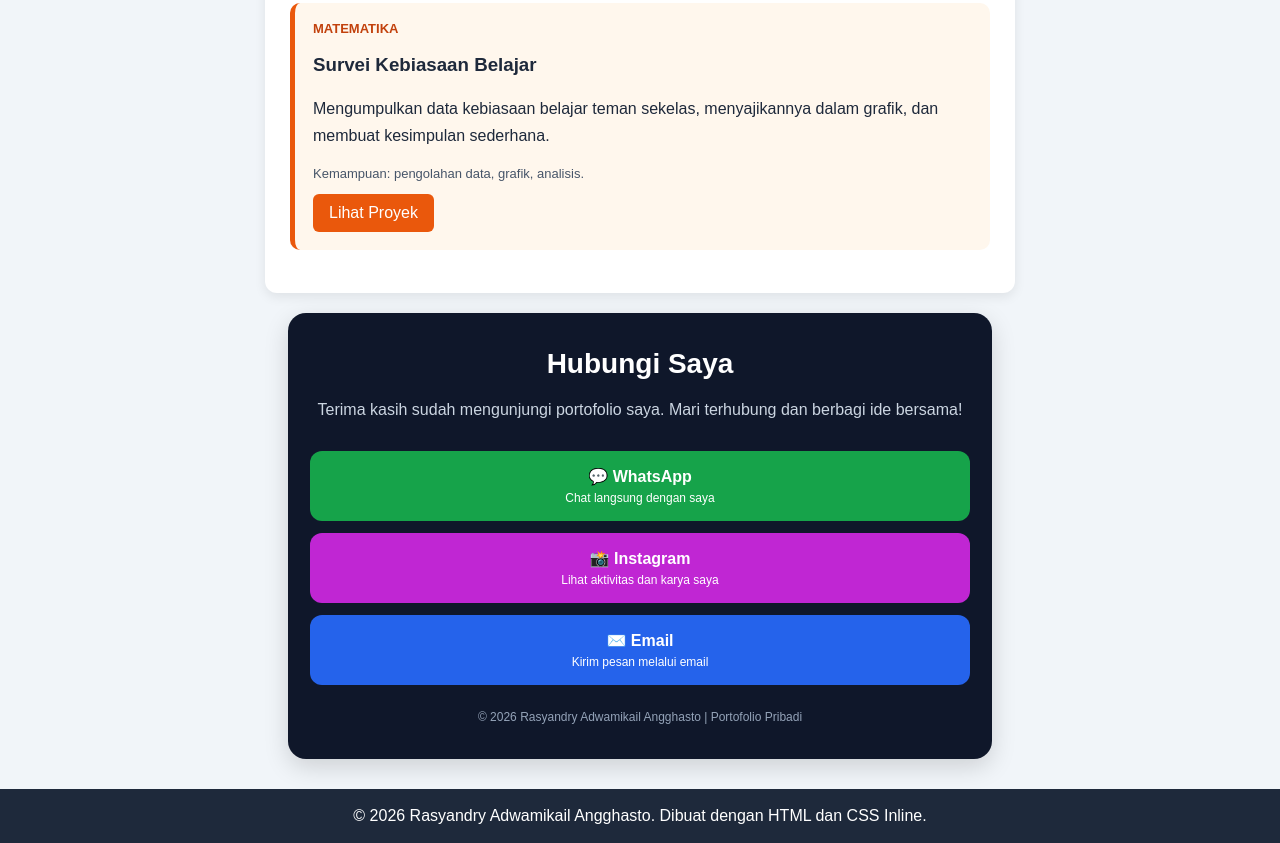
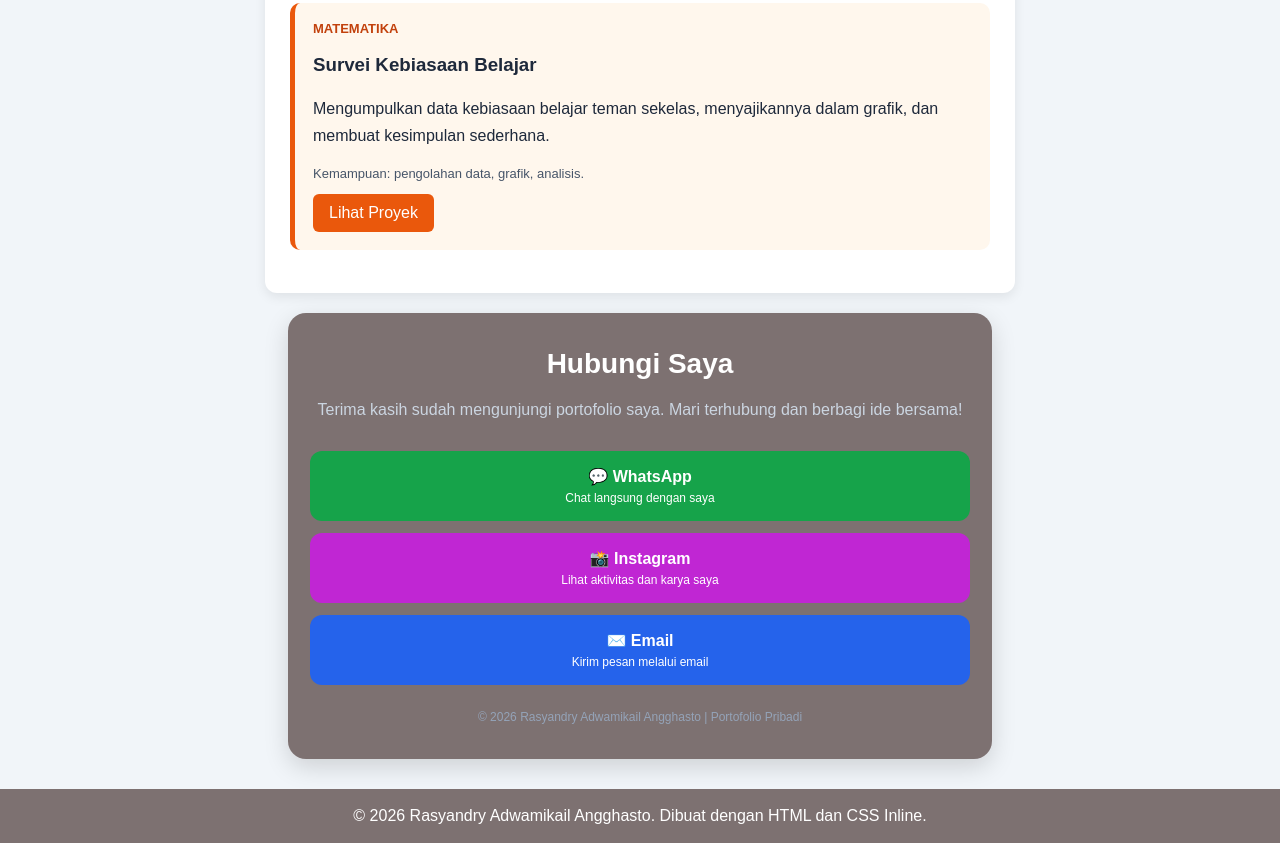
Before and after one commit to GreenoBob/Biodata, a plain HTML site: page index.html in a window 1280 px wide. Shown: the part 1993-2836 px from the top of the page. Drawn offline with Linux system fonts and the light colour scheme.

Commit message:
Change background color in index.html

```diff
--- a/index.html
+++ b/index.html
@@ -406,7 +406,7 @@
 
 <!-- Bagian Hubungi Saya -->
 <section style="
-    background-color: #0f172a;
+    background-color: #7d7171;
     color: white;
     padding: 35px 22px;
     margin: 20px auto;
@@ -536,7 +536,7 @@
 
     <!-- Bagian Footer -->
     <footer style="
-        background-color: #1e293b;
+        background-color: #7d7171;
         color: white;
         text-align: center;
         padding: 18px;
```
